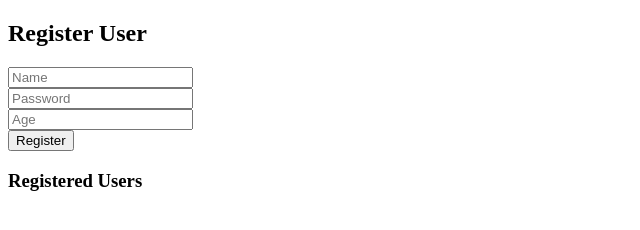
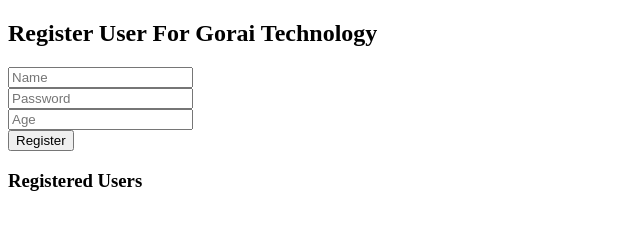
Before and after one commit to Neeraj-2806/Gorai-Tech, a website: page frontend/index.html in a window 1280 px wide. Shown: the whole page, without its empty margins (0-640 px from the left). Drawn offline with Linux system fonts and the light colour scheme; no server answers.

Commit message:
heading updated

```diff
--- a/frontend/index.html
+++ b/frontend/index.html
@@ -4,7 +4,7 @@
   <title>User Form</title>
 </head>
 <body>
-  <h2>Register User</h2>
+  <h2>Register User For Gorai Technology</h2>
   <form id="userForm">
     <input type="text" name="name" placeholder="Name" required><br>
     <input type="password" name="password" placeholder="Password" required><br>
```
